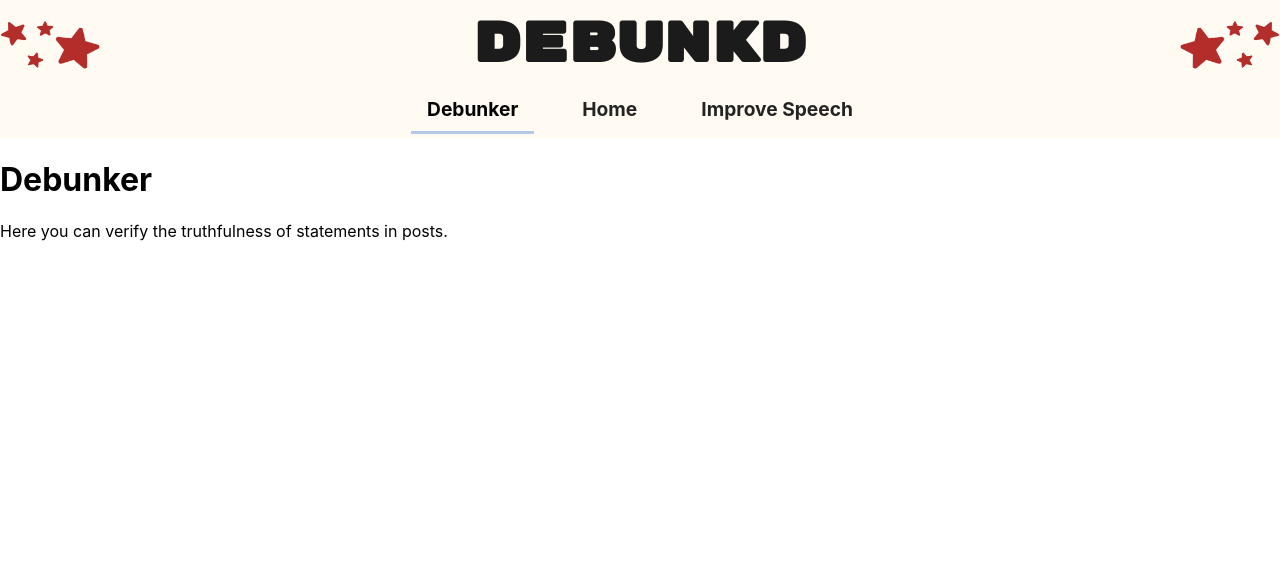
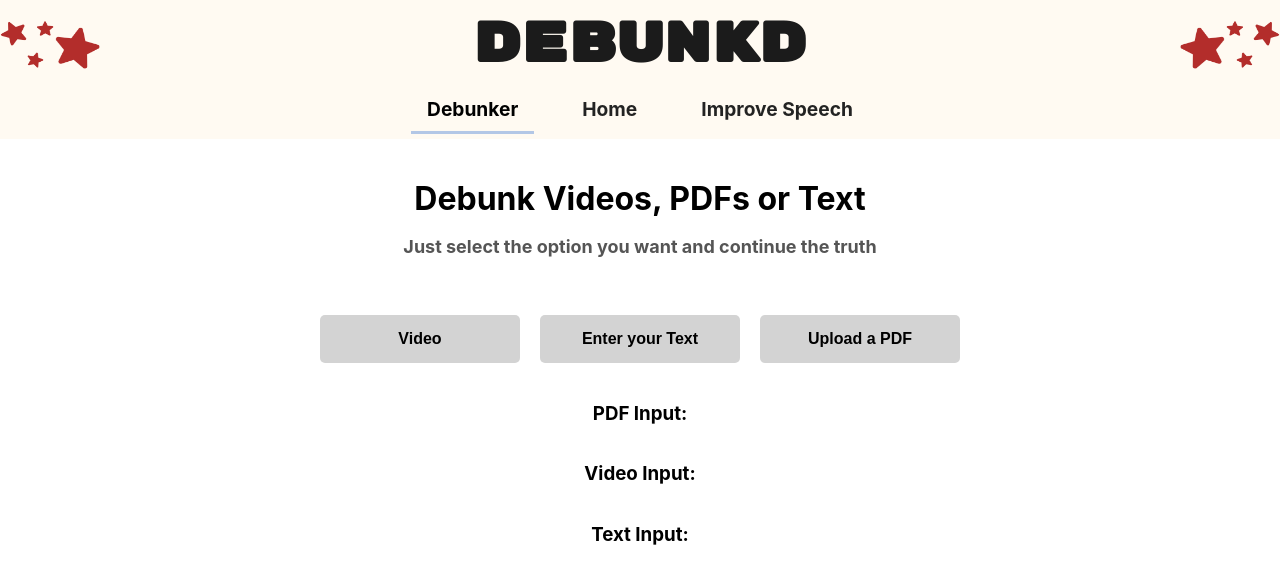
Before and after one commit to santiagosauma/debunkd, a React (Create React App) app: page /debunker in a window 1280 px wide. Shown: the top 584 px of the page. Built offline with nearby package versions, Linux system fonts and the light colour scheme.

Commit message:
Integrated View

```diff
--- a/package.json
+++ b/package.json
@@ -10,8 +10,8 @@
     "react": "^18.3.1",
     "react-d3-cloud": "^1.0.6",
     "react-dom": "^18.3.1",
+    "react-pdftotext": "^1.3.3",
     "react-router-dom": "^6.27.0",
-    "react-pdftotext": "^1.3.3",
     "react-scripts": "5.0.1",
     "react-wordcloud": "^1.2.7",
     "web-vitals": "^2.1.4"
--- a/src/App.css
+++ b/src/App.css
@@ -36,3 +36,23 @@
     transform: rotate(360deg);
   }
 }
+
+/* App.css */
+.header-container {
+  padding: 20px;
+}
+
+.header-title {
+  font-size: 32px;
+  font-weight: bold;
+  text-align: center;
+  margin-top: 20px;
+  margin-bottom: 10px;
+}
+
+.header-subtitle {
+  font-size: 18px;
+  font-weight: bold;
+  text-align: center;
+  color: #555;
+}
--- a/src/components/Form.js
+++ b/src/components/Form.js
@@ -56,7 +56,7 @@ const Form = () => {
   const searchBarStyle = {
     padding: '15px',
     fontSize: '18px',
-    width: '300px',
+    width: '730px',
     maxWidth: '80%',
     borderRadius: '10px',
     border: '2px solid #aaa',
--- a/src/pages/Debunker.jsx
+++ b/src/pages/Debunker.jsx
@@ -1,11 +1,17 @@
 // src/pages/Debunker.js
 import React from 'react';
-
+import Form from '../components/Form'
+import '../styles/Debunker.css';
 const Debunker = () => {
   return (
     <div>
-      <h1>Debunker</h1>
-      <p>Here you can verify the truthfulness of statements in posts.</p>
+      <div className="header-container">
+      <h1 className="header-title">Debunk Videos, PDFs or Text</h1>
+      <p className="header-subtitle">
+        Just select the option you want and continue the truth
+      </p>
+    </div>
+      <Form/>
     </div>
   );
 };
--- a/src/pages/ImproveSpeech.jsx
+++ b/src/pages/ImproveSpeech.jsx
@@ -1,11 +1,17 @@
 // src/pages/ImproveSpeech.js
 import React from 'react';
-
+import Form from '../components/Form'
+import '../styles/Debunker.css';
 const ImproveSpeech = () => {
   return (
     <div>
-      <h1>Improve Your Speech</h1>
-      <p>Analyze and refine your own speech content here.</p>
+      <div className="header-container">
+      <h1 className="header-title">Debunk Videos, PDFs or Text</h1>
+      <p className="header-subtitle">
+        Just select the option you want and continue the truth
+      </p>
+    </div>
+      <Form/>
     </div>
   );
 };
--- /dev/null
+++ b/src/styles/Debunker.css
@@ -0,0 +1,19 @@
+/* App.css */
+.header-container {
+    padding: 20px;
+  }
+
+  .header-title {
+    font-size: 32px;
+    font-weight: bold;
+    text-align: center;
+    margin-top: 20px;
+    margin-bottom: 10px;
+  }
+
+  .header-subtitle {
+    font-size: 18px;
+    font-weight: bold;
+    text-align: center;
+    color: #555;
+  }
```
Also changed, not shown: 1 other file (tests, documents, lock files or other folders).
